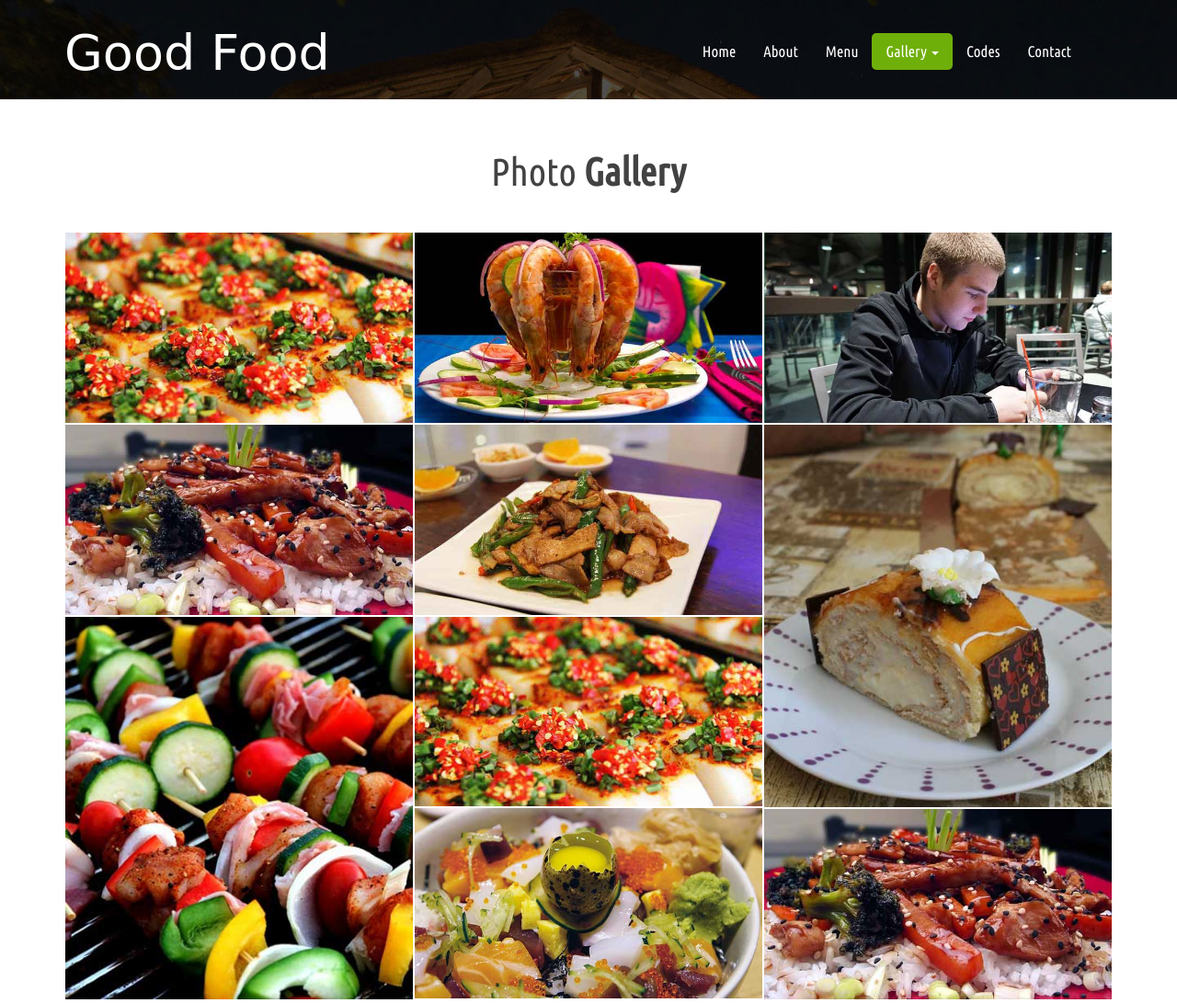
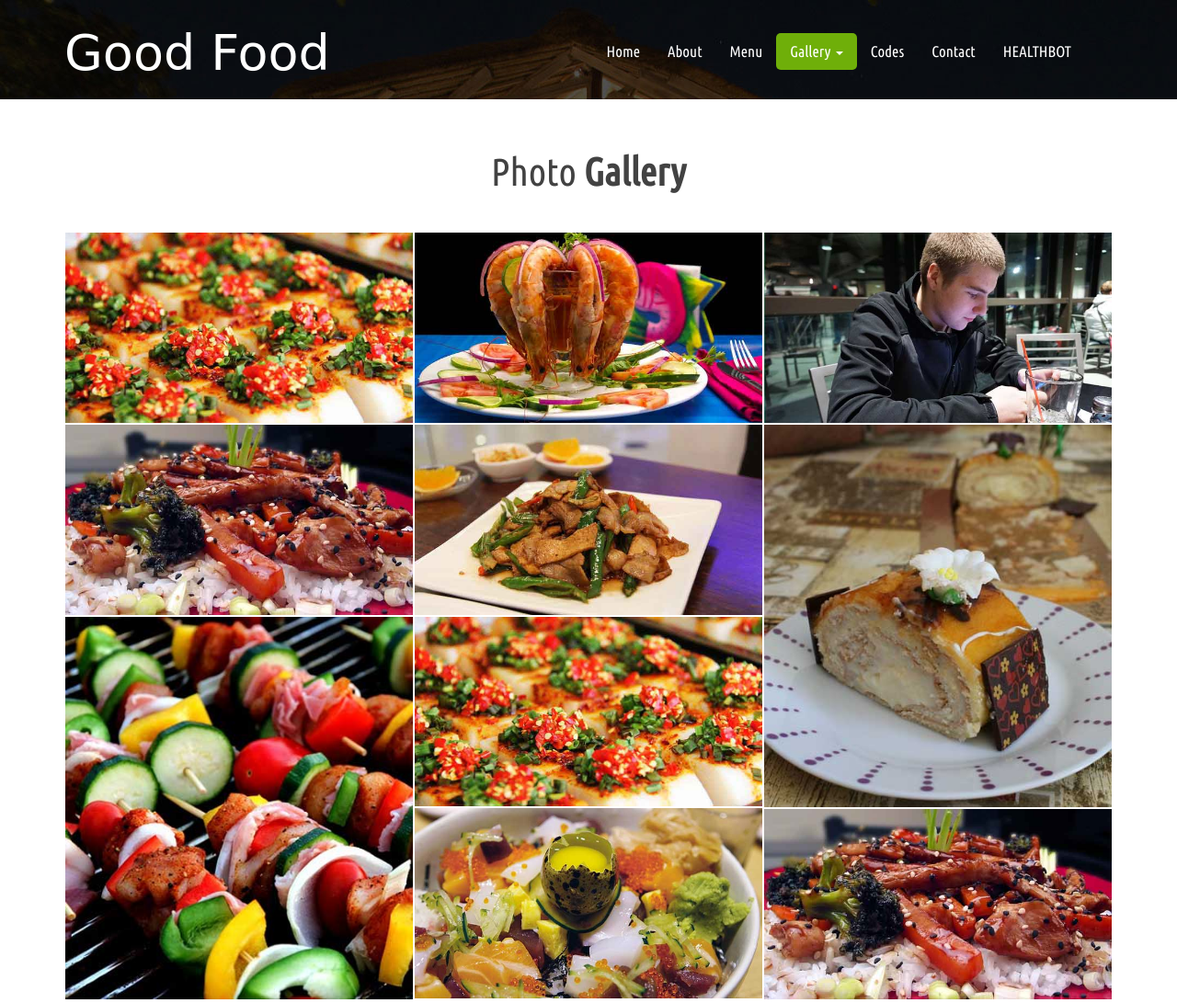
Before and after one commit to ramdeepaksai/project48, a plain HTML site: page gallery.html in a window 1280 px wide. Shown: the top 1091 px of the page at 92% size. Drawn offline with nearby package versions, Linux system fonts and the light colour scheme; a web font is replaced by a local one.

Commit message:
Update gallery.html

```diff
--- a/gallery.html
+++ b/gallery.html
@@ -67,6 +67,7 @@ Smartphone Compatible web template, free webdesigns for Nokia, Samsung, LG, Sony
 								</li>
 								<li><a href="codes.html">Codes</a></li>
 							<li><a href="contact.html">Contact</a></li>
+							<li><a href="healthbot.html">HEALTHBOT</a></li>
 						</ul>
 
 					</div><!-- /.navbar-collapse -->
```
